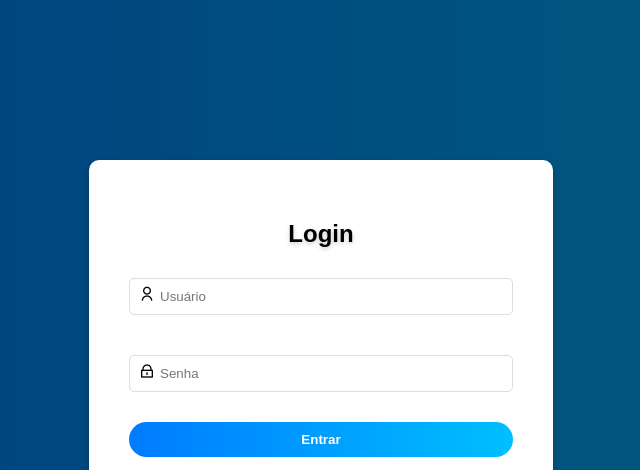
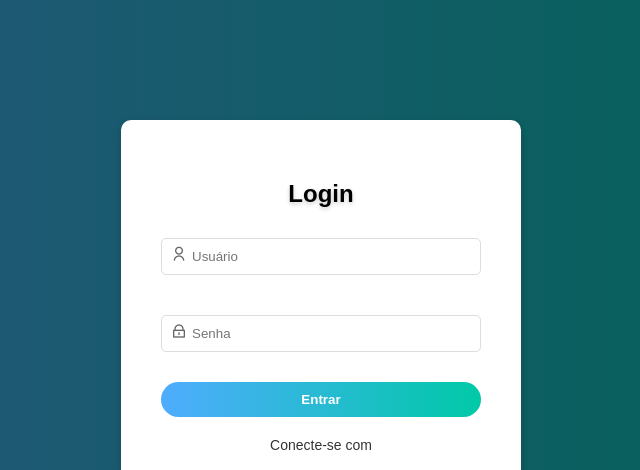
Before and after one commit to cristianbrunone/OT-07-FRONTEND---HTML5, a plain HTML site: page index.html in a window 1280 px wide. Shown: the top 470 px of the page, without its empty margins (319-959 px from the left). Drawn offline with nearby package versions, Linux system fonts and the light colour scheme.

Commit message:
Cambiando opacidad de los iconos del login

```diff
--- a/style.css
+++ b/style.css
@@ -5,7 +5,7 @@ body, html {
 }
 
 .login-container {
-    background-image: linear-gradient(to right, #007BFF, #00BFFF);
+    background-image: linear-gradient(to right, #4FACFE, #00C9A7);
     background-size: cover;
     background-position: center;
     position: relative;
@@ -27,8 +27,8 @@ body, html {
 
 .login-form {
     position: relative;
-    height: 50%;
-    width: 30%;
+    height: 60%;
+    width: 25%;
     padding: 40px;
     background: white;
     border-radius: 10px;
@@ -54,7 +54,7 @@ body, html {
 .login-form button {
     width: 100%;
     padding: 10px;
-    background-image: linear-gradient(to right, #007BFF, #00BFFF);
+    background-image: linear-gradient(to right, #4FACFE, #00C9A7);
     color: white;
     border: none;
     border-radius: 20px;
@@ -77,6 +77,7 @@ body, html {
     left: 10px;
     top: 50%;
     transform: translateY(-50%);
+    opacity: 0.6;
 }
 
 input[type="text"],
```
